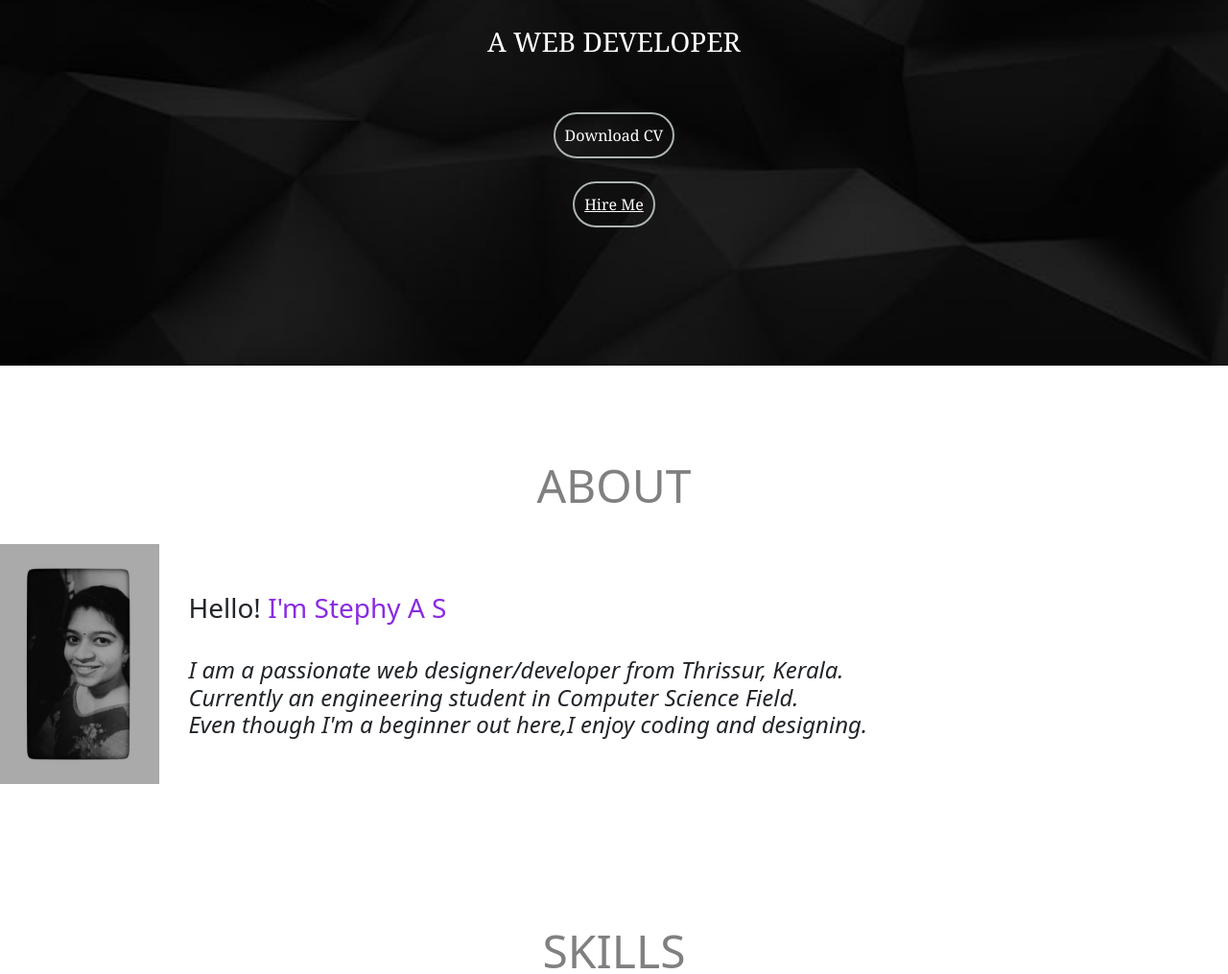
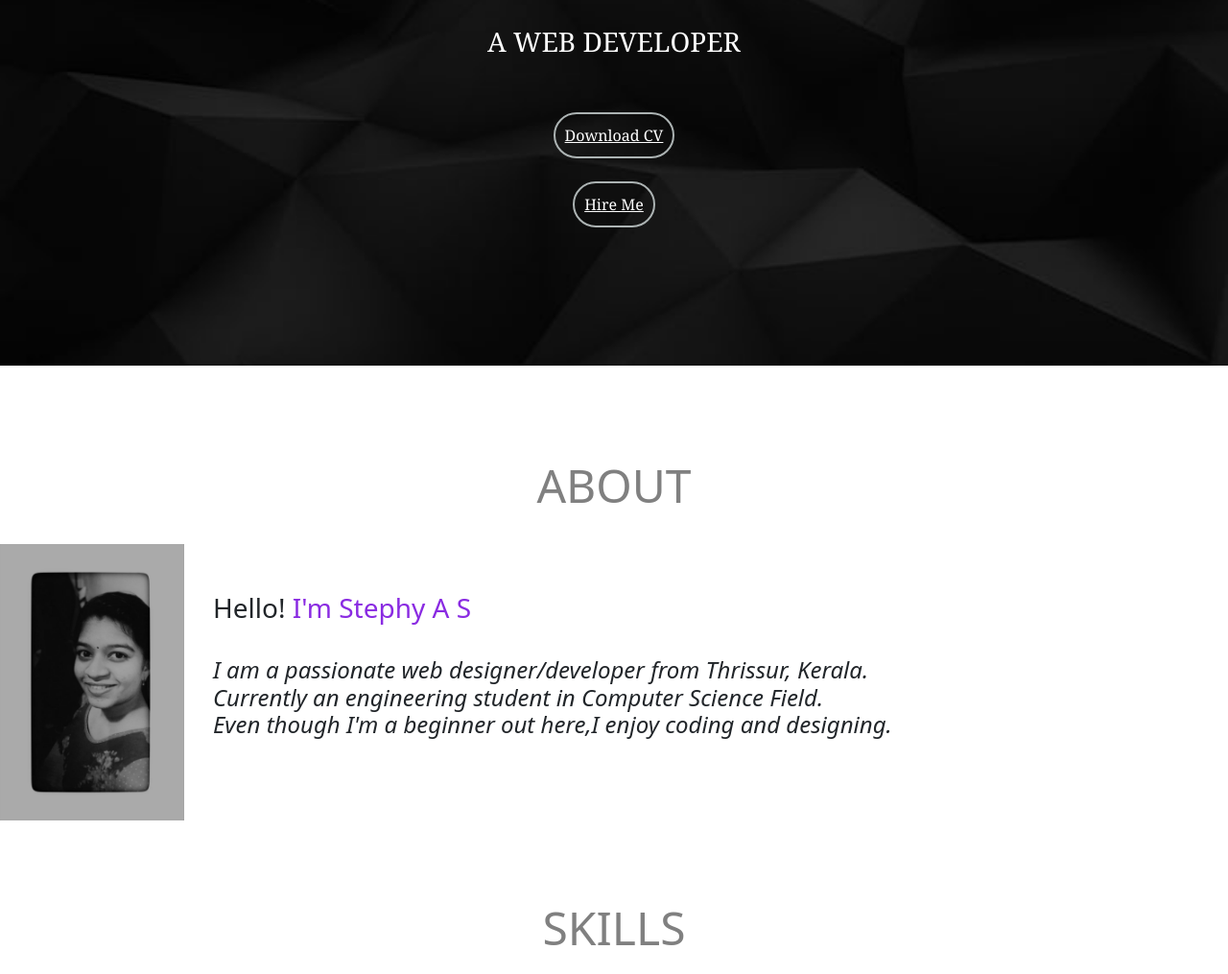
Before and after one commit to stephyas/portfolio_stephy.github.io, a plain HTML site: page index.html in a window 1280 px wide. Shown: the part 319-1334 px from the top of the page at 96% size. Drawn offline with nearby package versions, Linux system fonts and the light colour scheme.

Commit message:
cv added

```diff
--- a/index.html
+++ b/index.html
@@ -39,12 +39,12 @@
     </div>
   <section class="home" id=home>
       <center style="color:white; font-family:Georgia, 'Times New Roman', Times, serif">
-        <p style="font-size: 100px;">WELCOME</h1><br></p>
+        <p>WELCOME<br></p>
         <h1>I'M &nbsp; STEPHY A S</h1><br>
         <h3>A WEB DEVELOPER</h3>
       </style><br><br>
 
-      <button type="button" class="cv" >Download CV</button><br><br>
+      <a button type="button" class="cv" href="CV.pdf">Download CV</button></a><br><br>
       <a button  type="button" class="cv" href="mailto:stephyas12@gmail.com">Hire Me</button></a>
       </center>
   </section>
@@ -52,18 +52,19 @@
   <section class="about"id="about">
     <br><br>
     <h1  align="center"><font size="20px" color="grey" >ABOUT</h1></font><br>
-    <img src="stephy.jpeg" width="13%" height="13%" align="left">
-    <div class="about-write" id="intro">
-    <h3>Hello! <span style="color:blueviolet;">I'm Stephy A S</span><br>
+    <div id="pic">
+    <img src="stephy.jpeg" align="left"></div>
+    <div class="intro" id="intro">
+      <h3>Hello! <span style="color:blueviolet;">I'm Stephy A S</span><br>
       <br>
-    <div>
-    <p>I am a passionate web designer/developer from Thrissur, Kerala.<br>
+
+ <p>I am a passionate web designer/developer from Thrissur, Kerala.<br>
       Currently an engineering student in Computer Science Field.<br>
       Even though I'm a beginner out here,I enjoy coding and designing.<br></h3>
   </p></div>
-      </div>
+
   </section>
-  <br><br><br><br><br><br>
+  <br><br><br><br><br>
   <section class="skills">
     <h1 id="skills" align="center"><font size="20px" color="grey" >SKILLS</h1></font><br> &emsp; &emsp;
     <div class="skills-content">
```
